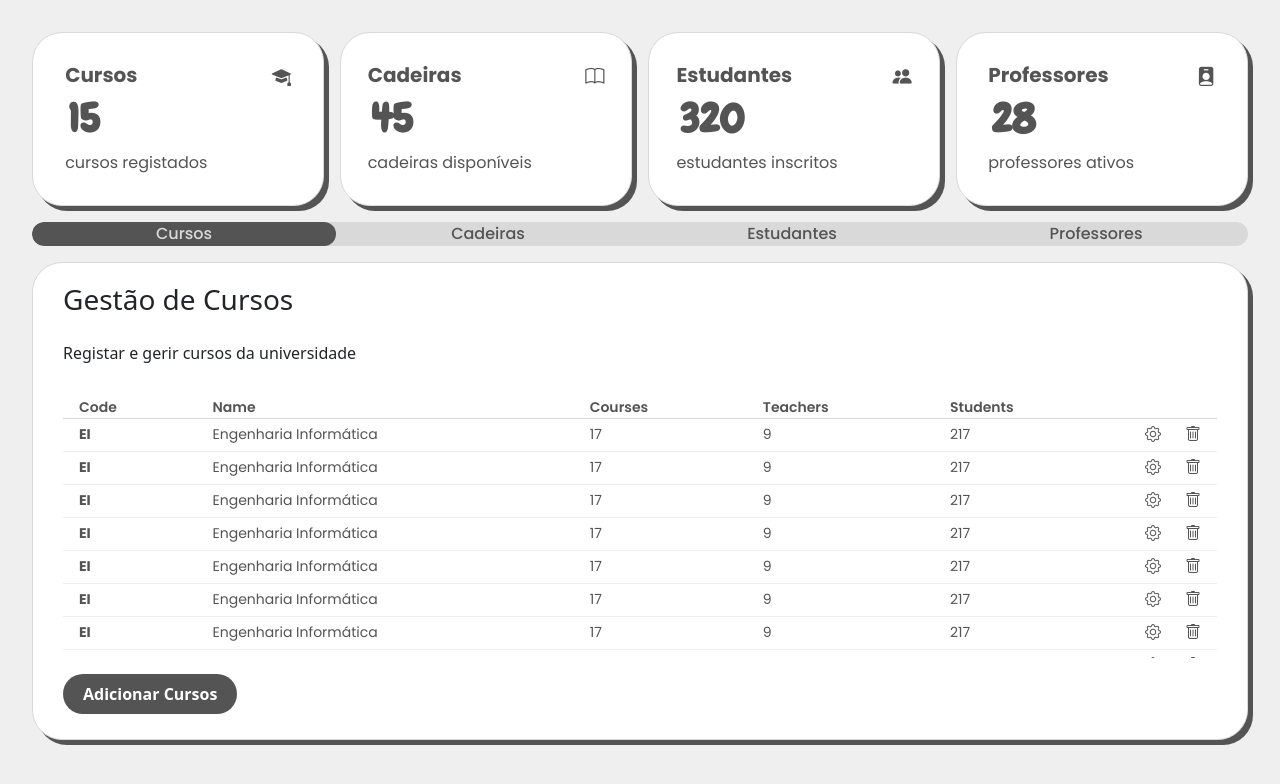
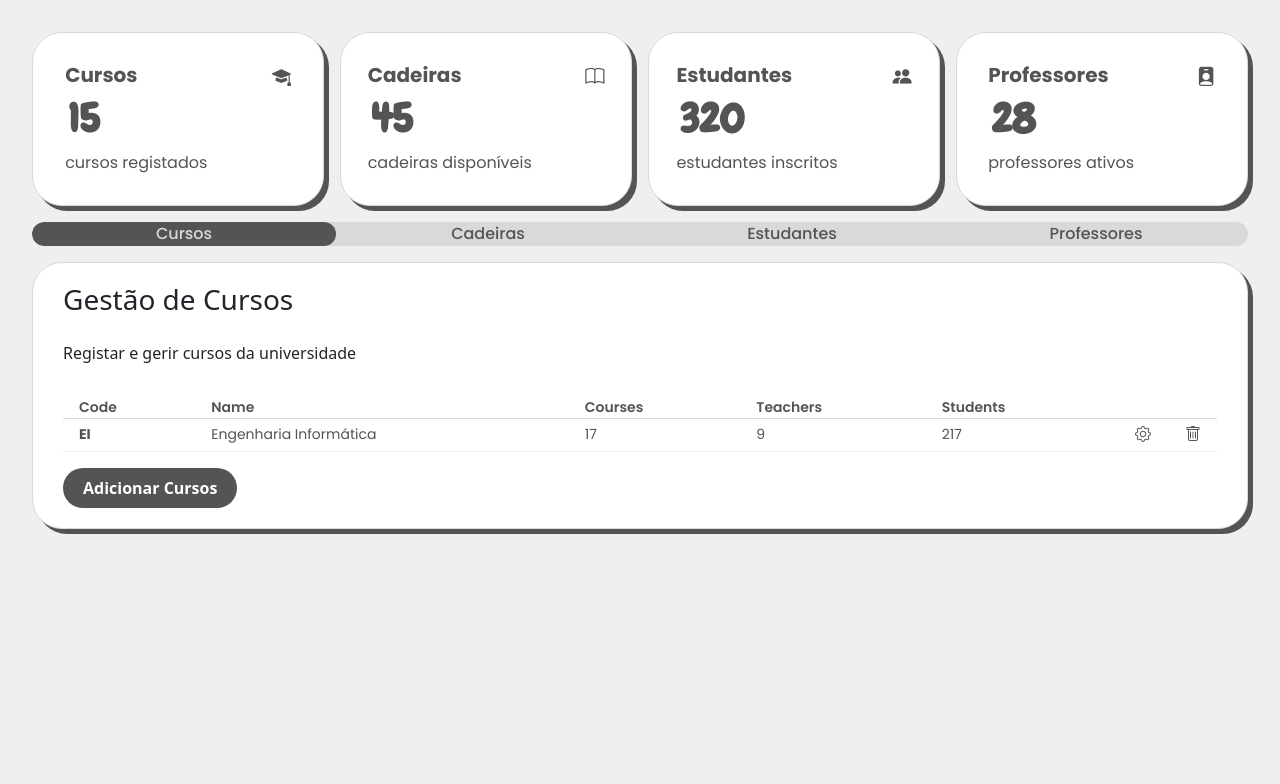
Before and after one commit to devyssonsc/Edu-Scrum-Frontend, an Angular app: page /admin-dashboard in a window 1280 px wide. Shown: the top 784 px of the page. Built offline with nearby package versions, Linux system fonts and the light colour scheme; a web font is replaced by a local one.

Commit message:
feat: implement edit navigation for all entities

```diff
--- a/src/app/components/show-table/show-table.component.html
+++ b/src/app/components/show-table/show-table.component.html
@@ -9,10 +9,18 @@
         <tbody>
             <tr *ngFor="let row of data">
                 <td *ngFor="let col of columns">{{ row[col] }}</td>
-                <td><i class="bi bi-gear"></i><i class="bi bi-trash"></i></td>
+                <td>
+                    <i class="bi bi-gear"
+                       (click)="onEditClick(row)"
+                       style="cursor: pointer; margin-right: 10px;">
+                    </i>
+
+                    <i class="bi bi-trash" style="cursor: pointer;"></i>
+                </td>
             </tr>
         </tbody>
     </table>
+
 } @else {
     <p>Nenhum dado disponível.</p>
 }
--- a/src/app/components/show-table/show-table.component.ts
+++ b/src/app/components/show-table/show-table.component.ts
@@ -1,19 +1,24 @@
 import { CommonModule } from '@angular/common';
-import { Component, Input } from '@angular/core';
+import { Component, Input, Output, EventEmitter } from '@angular/core';
 
 @Component({
   selector: 'app-show-table',
   standalone: true,
   imports: [CommonModule],
   templateUrl: './show-table.component.html',
-  styleUrl: './show-table.component.scss'
+  styleUrls: ['./show-table.component.scss']
 })
 export class ShowTableComponent {
   @Input() data: any[] = [];
+
+  @Output() editRow = new EventEmitter<any>();
 
   // Getter para pegar as colunas baseado no primeiro objeto
   get columns(): string[] {
     if (!this.data || this.data.length === 0) return [];
     return Object.keys(this.data[0]);
   }
+  onEditClick(row: any) {
+    this.editRow.emit(row);
+  }
 }
--- a/src/app/pages/admin-dashboard/admin-dashboard.component.html
+++ b/src/app/pages/admin-dashboard/admin-dashboard.component.html
@@ -9,16 +9,23 @@
         <app-stats-card title="Professores" [value]="28" description="professores ativos"
             iconClass="bi bi-person-badge-fill"></app-stats-card>
     </div>
+
     <app-section-selector [options]="['Cursos', 'Cadeiras', 'Estudantes', 'Professores']"
         (selectedOption)="onSelectOption($event)">
-        ></app-section-selector>
+    </app-section-selector>
+
     <div class="card show-all">
         <div class="content">
             <h3>Gestão de {{ selectedOption }}</h3>
             <p>Registar e gerir {{ selectedOption.toLowerCase() }} da universidade</p>
+
             <div class="div-table">
-                <app-show-table [data]="data"></app-show-table>
+                <app-show-table
+                    [data]="data"
+                    (editRow)="handleEdit($event)">
+                </app-show-table>
             </div>
+
             <button class="btn btn-primary" (click)="onAddClick()">Adicionar {{ selectedOption }}</button>
         </div>
     </div>
--- a/src/app/pages/admin-dashboard/admin-dashboard.component.ts
+++ b/src/app/pages/admin-dashboard/admin-dashboard.component.ts
@@ -19,57 +19,8 @@ export class AdminDashboardComponent {
       courses: 17,
       teachers: 9,
       students: 217
-    },
-    {
-      code: "EI",
-      name: "Engenharia Informática",
-      courses: 17,
-      teachers: 9,
-      students: 217
-    },
-    {
-      code: "EI",
-      name: "Engenharia Informática",
-      courses: 17,
-      teachers: 9,
-      students: 217
-    },
-    {
-      code: "EI",
-      name: "Engenharia Informática",
-      courses: 17,
-      teachers: 9,
-      students: 217
-    },
-    {
-      code: "EI",
-      name: "Engenharia Informática",
-      courses: 17,
-      teachers: 9,
-      students: 217
-    },
-    {
-      code: "EI",
-      name: "Engenharia Informática",
-      courses: 17,
-      teachers: 9,
-      students: 217
-    },
-    {
-      code: "EI",
-      name: "Engenharia Informática",
-      courses: 17,
-      teachers: 9,
-      students: 217
-    },
-    {
-      code: "EI",
-      name: "Engenharia Informática",
-      courses: 17,
-      teachers: 9,
-      students: 217
     }
-  ]
+  ];
 
   cadeiras = [
     {
@@ -78,50 +29,9 @@ export class AdminDashboardComponent {
       degree: "Engenharia Informática",
       ects: 6,
       students: 52
-    },
-    {
-      code: "QS",
-      name: "Qualidade de Software",
-      degree: "Engenharia Informática",
-      ects: 6,
-      students: 52
-    },
-    {
-      code: "QS",
-      name: "Qualidade de Software",
-      degree: "Engenharia Informática",
-      ects: 6,
-      students: 52
-    },
-    {
-      code: "QS",
-      name: "Qualidade de Software",
-      degree: "Engenharia Informática",
-      ects: 6,
-      students: 52
-    },
-    {
-      code: "QS",
-      name: "Qualidade de Software",
-      degree: "Engenharia Informática",
-      ects: 6,
-      students: 52
-    },
-    {
-      code: "QS",
-      name: "Qualidade de Software",
-      degree: "Engenharia Informática",
-      ects: 6,
-      students: 52
-    },
-    {
-      code: "QS",
-      name: "Qualidade de Software",
-      degree: "Engenharia Informática",
-      ects: 6,
-      students: 52
     }
-  ]
+  ];
+
   students = [
     {
       num: 50440,
@@ -135,24 +45,24 @@ export class AdminDashboardComponent {
       email: "50441@alunos.upt.pt",
       degree: "Engenharia Informática"
     }
-  ]
+  ];
+
   teachers = [
     {
       name: "Fátima Leal",
       email: "fatimal@upt.pt",
       courses: 3
     },
-        {
+    {
       name: "Bruno Cunha",
       email: "Bruninho@upt.pt",
       courses: 4
     }
-  ]
+  ];
 
   data: any[] = this.degrees;
 
   constructor(private router: Router) {}
-
 
   selectedOption: string = 'Cursos';
 
@@ -176,7 +86,7 @@ export class AdminDashboardComponent {
     }
   }
 
-    onAddClick() {
+  onAddClick() {
     if (this.selectedOption === 'Cursos') {
       this.router.navigate(['/admin-dashboard/register-degree']);
 
@@ -184,10 +94,32 @@ export class AdminDashboardComponent {
       this.router.navigate(['/admin-dashboard/register-course']);
 
     } else if (this.selectedOption === 'Estudantes') {
-      this.router.navigate(['/admin-dashboard/register-student'])
+      this.router.navigate(['/admin-dashboard/register-student']);
 
     } else if (this.selectedOption === 'Professores') {
-      this.router.navigate(['/admin-dashboard/register-teacher'])
+      this.router.navigate(['/admin-dashboard/register-teacher']);
+    }
+  }
+
+  handleEdit(row: any) {
+    if (this.selectedOption === 'Cursos') {
+
+      this.router.navigate(['/admin-dashboard/degree', row.code]);
+
+    } else if (this.selectedOption === 'Cadeiras') {
+
+      this.router.navigate(['/admin-dashboard/course', row.code]);
+
+    } else if (this.selectedOption === 'Estudantes'){
+
+      this.router.navigate(['/admin-dashboard/student', row.num]);
+
+    } else if(this.selectedOption === 'Professores'){
+
+      this.router.navigate(['/admin-dashboard/teacher', row.email]);
+
+    }else {
+      console.log('Edição ainda não implementada para:', this.selectedOption);
     }
   }
 }
```
